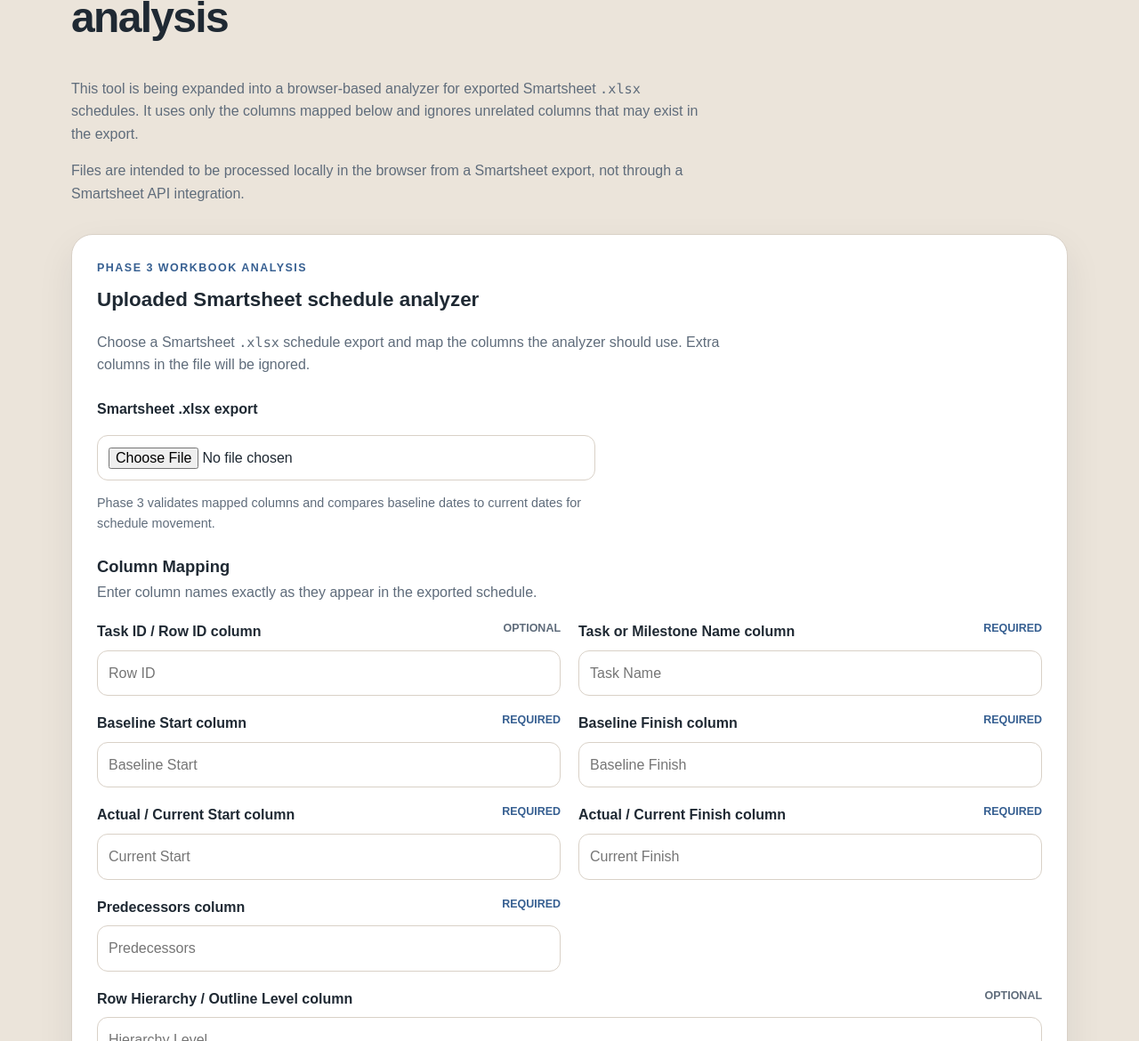
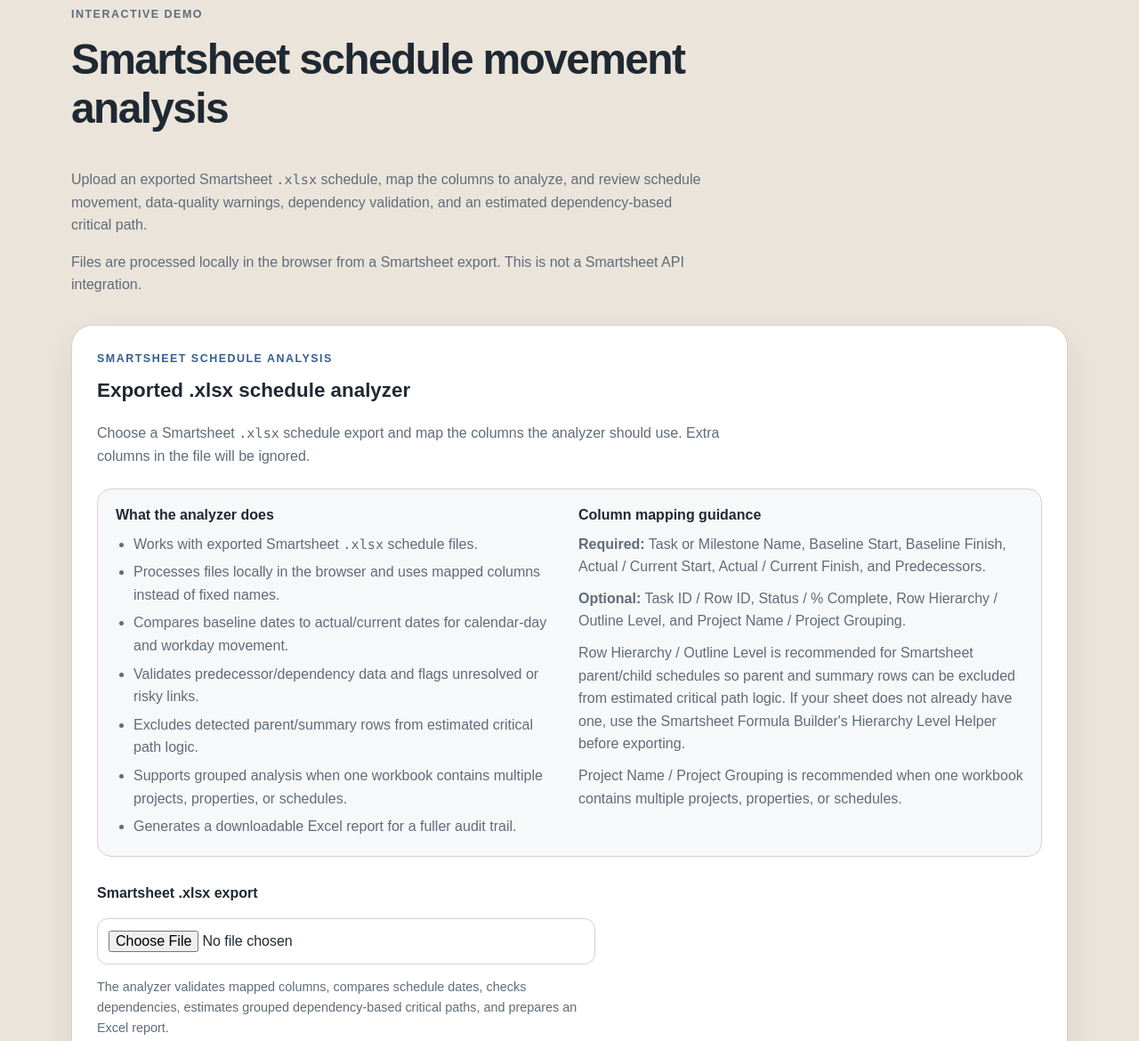
Before and after one commit to nckalx/ai-portfolio-site, a plain HTML site: page index.html in a window 1280 px wide. Shown: the part 2521-3691 px from the top of the page at 89% size. Drawn offline with Linux system fonts and the light colour scheme.

Commit message:
Document schedule analyzer capabilities

```diff
--- a/css/styles.css
+++ b/css/styles.css
@@ -235,6 +235,44 @@ h3 {
 .demo-card-heading p:not(.eyebrow) {
   max-width: 760px;
   color: var(--muted);
+}
+
+.analyzer-guidance-panel {
+  display: grid;
+  grid-template-columns: repeat(2, minmax(0, 1fr));
+  gap: 20px;
+  margin-bottom: 28px;
+  padding: 20px;
+  background: #f7f8fa;
+  border: 1px solid var(--border);
+  border-radius: 16px;
+}
+
+.analyzer-guidance-panel h4 {
+  margin-bottom: 10px;
+  font-size: 1rem;
+}
+
+.analyzer-guidance-panel p,
+.analyzer-guidance-panel li {
+  color: var(--muted);
+}
+
+.analyzer-guidance-panel p {
+  margin: 0 0 10px;
+}
+
+.analyzer-guidance-panel p:last-child {
+  margin-bottom: 0;
+}
+
+.analyzer-guidance-panel ul {
+  margin: 0;
+  padding-left: 20px;
+}
+
+.analyzer-guidance-panel li + li {
+  margin-top: 6px;
 }
 
 .schedule-analyzer-form,
@@ -622,6 +660,20 @@ h3 {
   margin-top: 18px;
 }
 
+.report-tabs-heading {
+  margin-top: 16px;
+  font-weight: 800;
+}
+
+.report-tab-list {
+  display: grid;
+  grid-template-columns: repeat(2, minmax(0, 1fr));
+  gap: 6px 18px;
+  margin: 8px 0 0;
+  padding-left: 20px;
+  color: var(--muted);
+}
+
 .download-placeholder {
   grid-column: 1 / -1;
 }
@@ -833,6 +885,7 @@ select {
     grid-template-columns: 1fr;
   }
 
+  .analyzer-guidance-panel,
   .mapping-grid,
   .schedule-placeholder-grid,
   .mapped-column-list {
--- a/index.html
+++ b/index.html
@@ -45,13 +45,13 @@
           <p class="project-number">Project #1</p>
           <h3>Schedule Movement Analyzer</h3>
           <p>
-            A Python tool that compares original and updated milestone dates, calculates schedule movement,
-            and produces a variance report for project controls review.
+            A project controls toolset that started as a Python/CSV schedule movement analyzer and now also
+            includes a browser-based Smartsheet <code>.xlsx</code> analyzer on this portfolio site.
           </p>
           <ul>
-            <li><strong>Business problem:</strong> Schedule changes are hard to summarize consistently across milestones.</li>
-            <li><strong>Automation solution:</strong> Read a schedule CSV and calculate calendar-day and workday movement.</li>
-            <li><strong>Skills shown:</strong> Python, CSV processing, date logic, validation, testing, GitHub documentation.</li>
+            <li><strong>Business problem:</strong> Schedule changes, dependency issues, and summary rows are hard to review consistently from exported schedules.</li>
+            <li><strong>Automation solution:</strong> Compare baseline and current dates, validate mapped schedule data, and generate a downloadable Excel audit report.</li>
+            <li><strong>Skills shown:</strong> Python, JavaScript, SheetJS, date logic, dependency parsing, validation, reporting, and GitHub documentation.</li>
           </ul>
           <a href="https://github.com/nckalx/schedule-movement-analyzer" target="_blank" rel="noopener noreferrer">
             View Repository
@@ -105,26 +105,61 @@
     <section id="demos" class="section alt-section">
       <div class="section-heading">
         <p class="eyebrow">Interactive Demo</p>
-        <h2>Sample schedule movement analysis</h2>
+        <h2>Smartsheet schedule movement analysis</h2>
         <p>
-          This tool is being expanded into a browser-based analyzer for exported Smartsheet
-          <code>.xlsx</code> schedules. It uses only the columns mapped below and ignores
-          unrelated columns that may exist in the export.
+          Upload an exported Smartsheet <code>.xlsx</code> schedule, map the columns to analyze, and review
+          schedule movement, data-quality warnings, dependency validation, and an estimated dependency-based
+          critical path.
         </p>
         <p>
-          Files are intended to be processed locally in the browser from a Smartsheet export,
-          not through a Smartsheet API integration.
+          Files are processed locally in the browser from a Smartsheet export. This is not a Smartsheet API
+          integration.
         </p>
       </div>
 
       <div class="demo-card schedule-upload-card">
         <div class="demo-card-heading">
-          <p class="eyebrow">Phase 3 Workbook Analysis</p>
-          <h3>Uploaded Smartsheet schedule analyzer</h3>
+          <p class="eyebrow">Smartsheet Schedule Analysis</p>
+          <h3>Exported .xlsx schedule analyzer</h3>
           <p>
             Choose a Smartsheet <code>.xlsx</code> schedule export and map the columns the analyzer should use.
             Extra columns in the file will be ignored.
           </p>
+        </div>
+
+        <div class="analyzer-guidance-panel">
+          <div>
+            <h4>What the analyzer does</h4>
+            <ul>
+              <li>Works with exported Smartsheet <code>.xlsx</code> schedule files.</li>
+              <li>Processes files locally in the browser and uses mapped columns instead of fixed names.</li>
+              <li>Compares baseline dates to actual/current dates for calendar-day and workday movement.</li>
+              <li>Validates predecessor/dependency data and flags unresolved or risky links.</li>
+              <li>Excludes detected parent/summary rows from estimated critical path logic.</li>
+              <li>Supports grouped analysis when one workbook contains multiple projects, properties, or schedules.</li>
+              <li>Generates a downloadable Excel report for a fuller audit trail.</li>
+            </ul>
+          </div>
+          <div>
+            <h4>Column mapping guidance</h4>
+            <p>
+              <strong>Required:</strong> Task or Milestone Name, Baseline Start, Baseline Finish,
+              Actual / Current Start, Actual / Current Finish, and Predecessors.
+            </p>
+            <p>
+              <strong>Optional:</strong> Task ID / Row ID, Status / % Complete, Row Hierarchy / Outline Level,
+              and Project Name / Project Grouping.
+            </p>
+            <p>
+              Row Hierarchy / Outline Level is recommended for Smartsheet parent/child schedules so parent
+              and summary rows can be excluded from estimated critical path logic. If your sheet does not
+              already have one, use the Smartsheet Formula Builder's Hierarchy Level Helper before exporting.
+            </p>
+            <p>
+              Project Name / Project Grouping is recommended when one workbook contains multiple projects,
+              properties, or schedules.
+            </p>
+          </div>
         </div>
 
         <form id="scheduleAnalyzerForm" class="schedule-analyzer-form" novalidate>
@@ -136,7 +171,8 @@
               accept=".xlsx,application/vnd.openxmlformats-officedocument.spreadsheetml.sheet"
             />
             <p class="field-help">
-              Phase 3 validates mapped columns and compares baseline dates to current dates for schedule movement.
+              The analyzer validates mapped columns, compares schedule dates, checks dependencies, estimates
+              grouped dependency-based critical paths, and prepares an Excel report.
             </p>
           </div>
 
@@ -315,7 +351,7 @@
 
       <div id="schedulePhase3Results" class="schedule-results-grid" hidden>
         <article class="result-panel schedule-summary-panel">
-          <p class="eyebrow">Phase 3 Output</p>
+          <p class="eyebrow">Analysis Results</p>
           <h3>Executive Summary</h3>
           <p class="summary-note">
             Movement is calculated by comparing each mapped baseline start/finish date to the mapped current
@@ -331,11 +367,11 @@
         </article>
 
         <article class="result-panel schedule-detail-panel">
-          <p class="eyebrow">Phase 3 Output</p>
+          <p class="eyebrow">Schedule Analysis Output</p>
           <h3>Task Movement Detail</h3>
           <p class="detail-note">
-            Showing changed schedule rows only. Unchanged rows and warning-only rows are included in the
-            downloadable Excel report.
+            The web output focuses on changed schedule rows. Unchanged rows and warning-only rows are included
+            in the downloadable Excel report for a fuller audit trail.
           </p>
           <p class="detail-note">
             Rows with invalid mapped dates are counted in the summary and included in the downloadable
@@ -378,6 +414,11 @@
             When a Project Name / Project Grouping column is mapped, estimated critical paths are calculated
             separately for each project group.
           </p>
+          <p>
+            The estimate is intended for schedule movement review and reporting support. It is not a full
+            replacement for Smartsheet project settings, Primavera P6, Microsoft Project, or a formal CPM
+            scheduling engine.
+          </p>
           <dl id="scheduleCriticalPathSummary" class="critical-path-summary-list"></dl>
           <div class="table-wrapper critical-path-table-wrapper">
             <table class="critical-path-table">
@@ -396,16 +437,27 @@
             The Excel report includes changed rows, all analyzed rows, warning rows, dependency validation,
             estimated critical path output, and the column mapping used.
           </p>
+          <p class="report-tabs-heading">Report includes:</p>
+          <ul class="report-tab-list">
+            <li>Executive Summary</li>
+            <li>Changed Schedule Items</li>
+            <li>All Schedule Items</li>
+            <li>Warnings - Data Quality</li>
+            <li>Dependency Validation</li>
+            <li>Estimated Critical Path</li>
+            <li>Column Mapping Used</li>
+          </ul>
           <button id="downloadScheduleReportButton" class="button primary" type="button" disabled>
             Download Excel Summary
           </button>
         </article>
 
         <article class="result-panel future-phase-panel">
-          <p class="eyebrow">Future Phase</p>
-          <h3>Not included in Phase 3</h3>
+          <p class="eyebrow">Roadmap</p>
+          <h3>Future refinements</h3>
           <p>
-            Full CPM refinement and holiday calendars are intentionally reserved for later phases.
+            Holiday calendars, optional row-type controls, and deeper CPM refinement are intentionally
+            reserved for later versions.
           </p>
         </article>
       </div>
```
Also changed, not shown: README.md.
